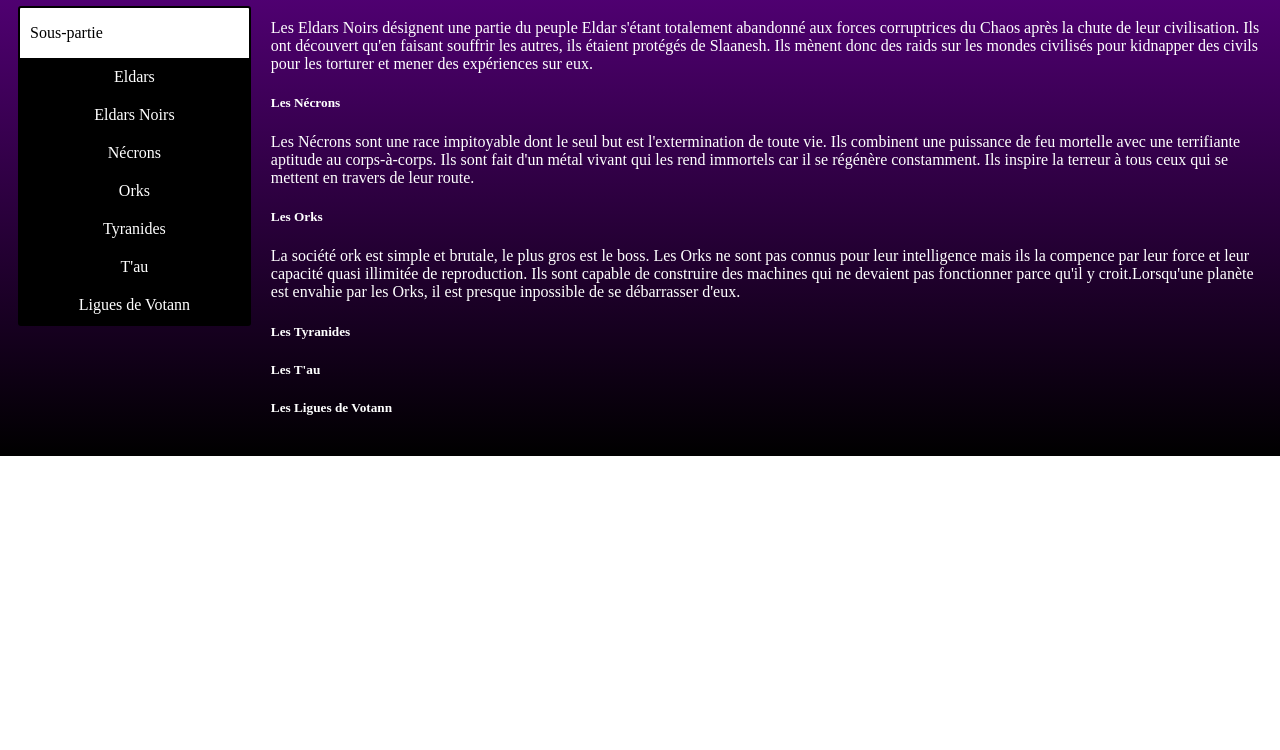
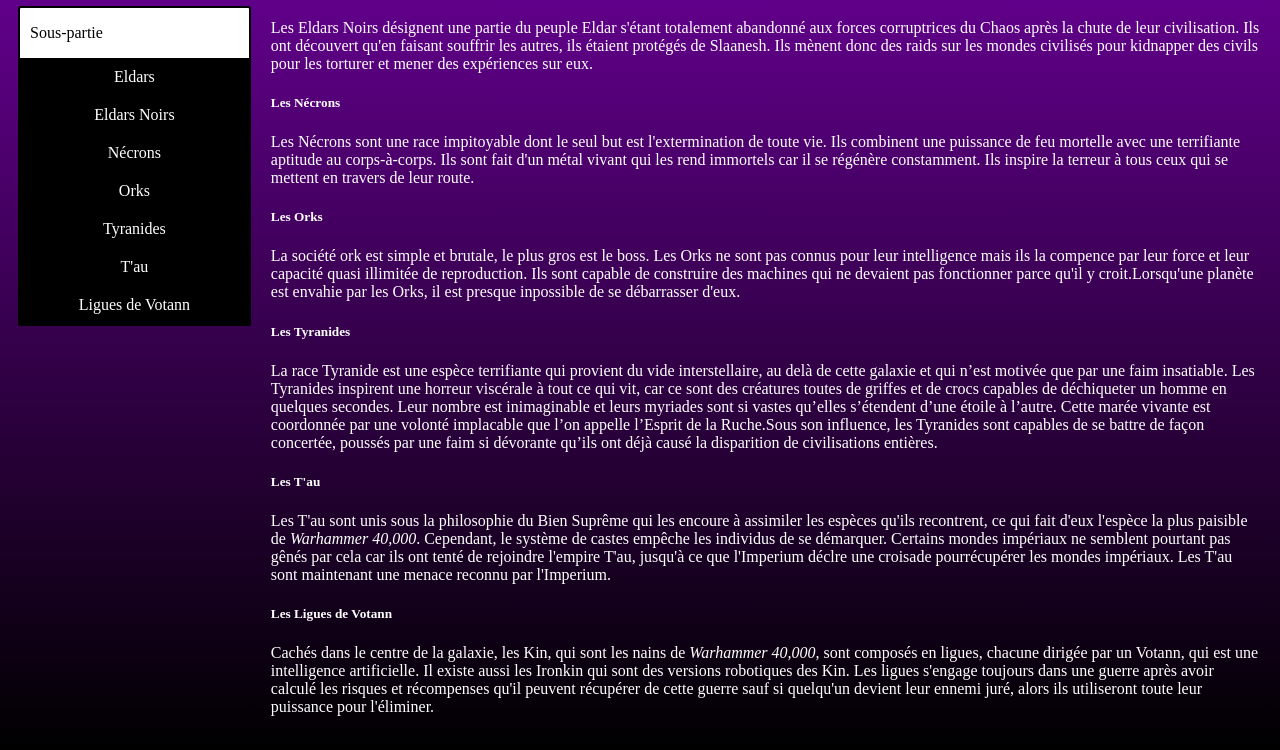
Before and after one commit to Kalenhh/site-web-wh40k, a plain HTML site: page html/faction/xenos.html in a window 1280 px wide. Shown: the part 400-1150 px from the top of the page. Before the commit the page ends 856 px from the top, so only its background shows below. Drawn offline with Linux system fonts and the light colour scheme.

Commit message:
Update xenos.html

```diff
--- a/html/faction/xenos.html
+++ b/html/faction/xenos.html
@@ -59,11 +59,11 @@
 				<h5 id="souspartie4">Les Orks</h5>
 				<p>La société ork est simple et brutale, le plus gros est le boss. Les Orks ne sont pas connus pour leur intelligence mais ils la compence par leur force et leur capacité quasi illimitée de reproduction. Ils sont capable de construire des machines qui ne devaient pas fonctionner parce qu'il y croit.Lorsqu'une planète est envahie par les Orks, il est presque inpossible de se débarrasser d'eux.</p>
 				<h5 id="souspartie5">Les Tyranides</h5>
-				<p></p>
+				<p>La race Tyranide est une espèce terrifiante qui provient du vide interstellaire, au delà de cette galaxie et qui n’est motivée que par une faim insatiable. Les Tyranides inspirent une horreur viscérale à tout ce qui vit, car ce sont des créatures toutes de griffes et de crocs capables de déchiqueter un homme en quelques secondes. Leur nombre est inimaginable et leurs myriades sont si vastes qu’elles s’étendent d’une étoile à l’autre. Cette marée vivante est coordonnée par une volonté implacable que l’on appelle l’Esprit de la Ruche.Sous son influence, les Tyranides sont capables de se battre de façon concertée, poussés par une faim si dévorante qu’ils ont déjà causé la disparition de civilisations entières.</p>
 				<h5 id="souspartie6">Les T'au</h5>
-				<p></p>
+				<p>Les T'au sont unis sous la philosophie du Bien Suprême qui les encoure à assimiler les espèces qu'ils recontrent, ce qui fait d'eux l'espèce la plus paisible de <i>Warhammer 40,000</i>. Cependant, le système de castes empêche les individus de se démarquer. Certains mondes impériaux ne semblent pourtant pas gênés  par cela car ils ont tenté de rejoindre l'empire T'au, jusqu'à ce que l'Imperium déclre une croisade pourrécupérer les mondes impériaux. Les T'au sont maintenant une menace reconnu par l'Imperium.</p>
 				<h5 id="souspartie7">Les Ligues de Votann</h5>
-				<p></p>
+				<p>Cachés dans le centre de la galaxie, les Kin, qui sont les nains de <i>Warhammer 40,000</i>, sont composés en ligues, chacune dirigée par un Votann, qui est une intelligence artificielle. Il existe aussi les Ironkin qui sont des versions robotiques des Kin. Les ligues s'engage toujours dans une guerre après avoir calculé les risques et récompenses qu'il peuvent récupérer de cette guerre sauf si quelqu'un devient leur ennemi juré, alors ils utiliseront toute leur puissance pour l'éliminer.</p>
 			</div>
 		</div>
 	</body>
```
